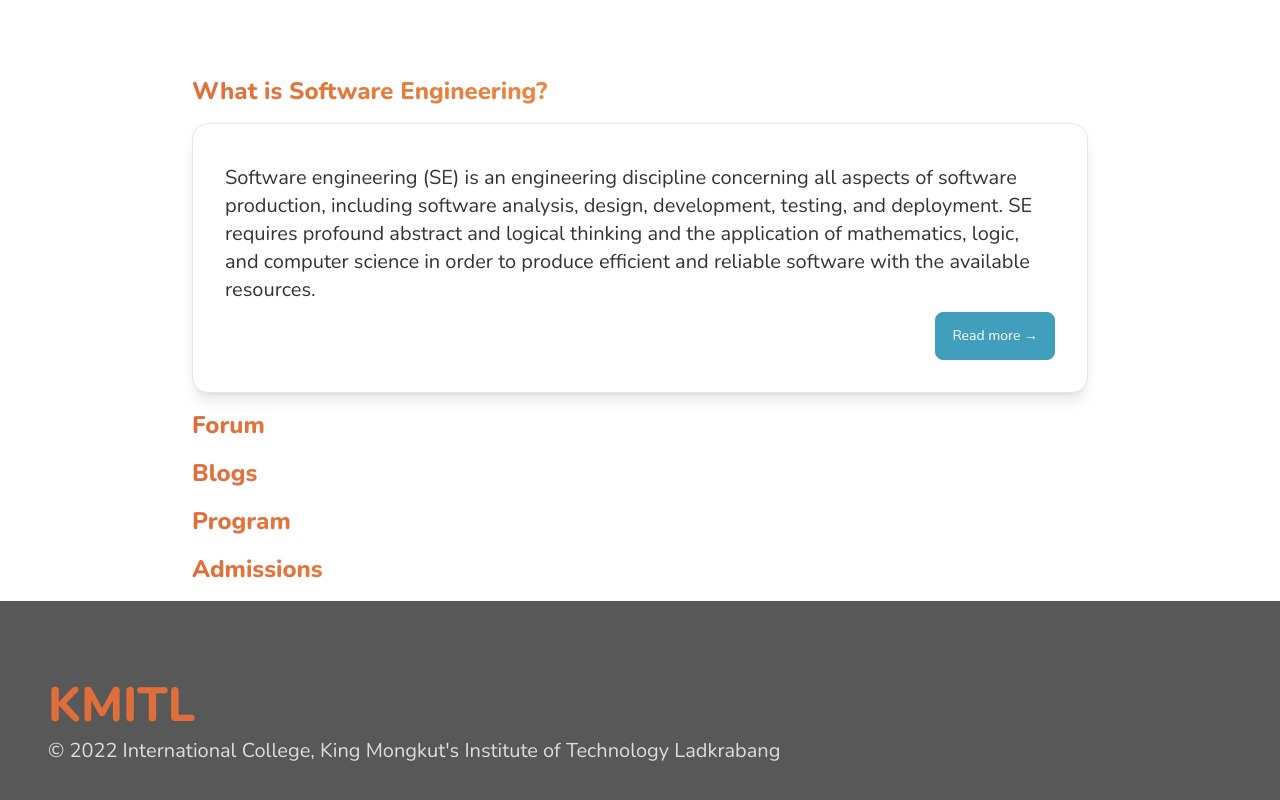
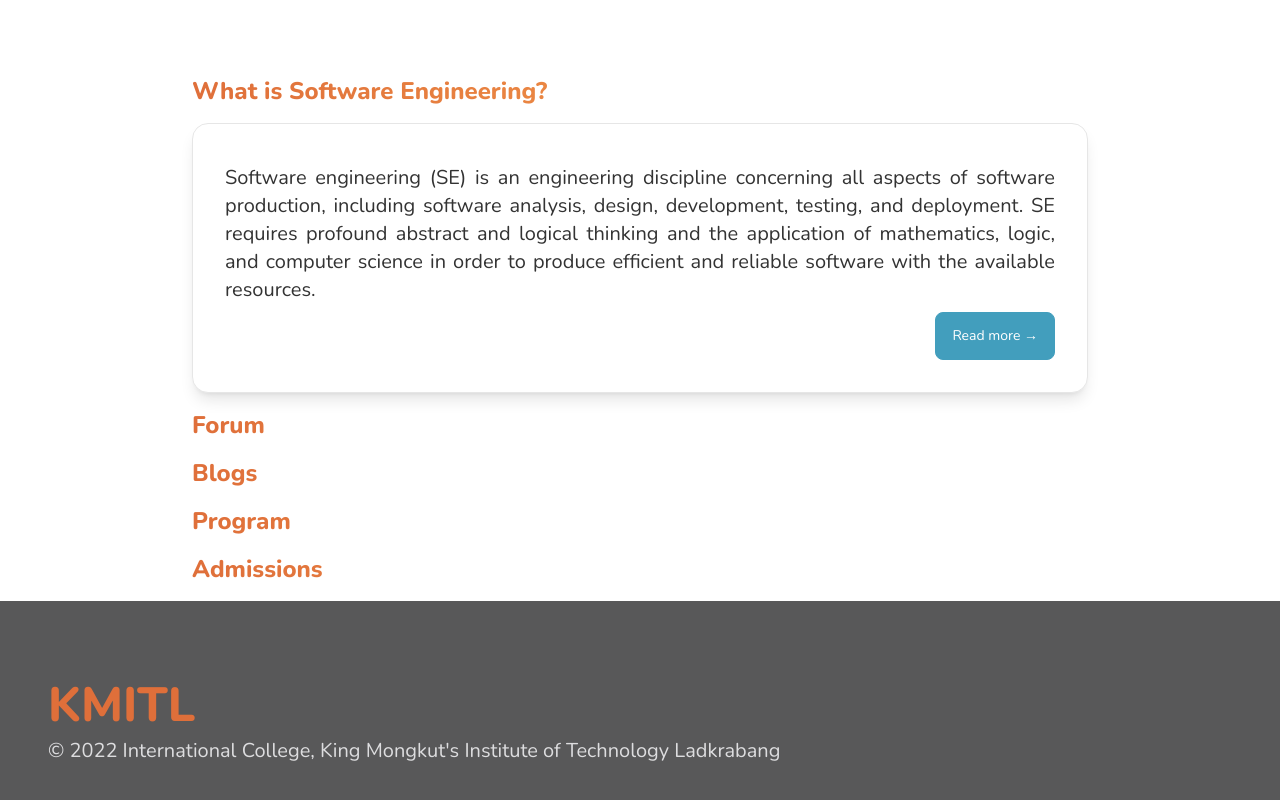
Before and after one commit to neneprm/SE-WEBSITE, a Next.js app: page / in a window 1280 px wide. Shown: the part 773-1573 px from the top of the page. Built offline with nearby package versions, Linux system fonts and the light colour scheme.

Commit message:
Jutify text in paragraph

```diff
--- a/pages/components/headers.tsx
+++ b/pages/components/headers.tsx
@@ -26,7 +26,7 @@ const H4: React.FunctionComponent<IHeader> = ({ style, text }) => {
 }
 const P: React.FunctionComponent<IHeader> = ({ style, text }) => {
   return (
-    <p className={`text-sm sm:text-base md:text-lg lg:text-xl ${style}`}>
+    <p className={`text-sm text-justify sm:text-base md:text-lg lg:text-xl ${style}`}>
       {text}
     </p>
   )
```
